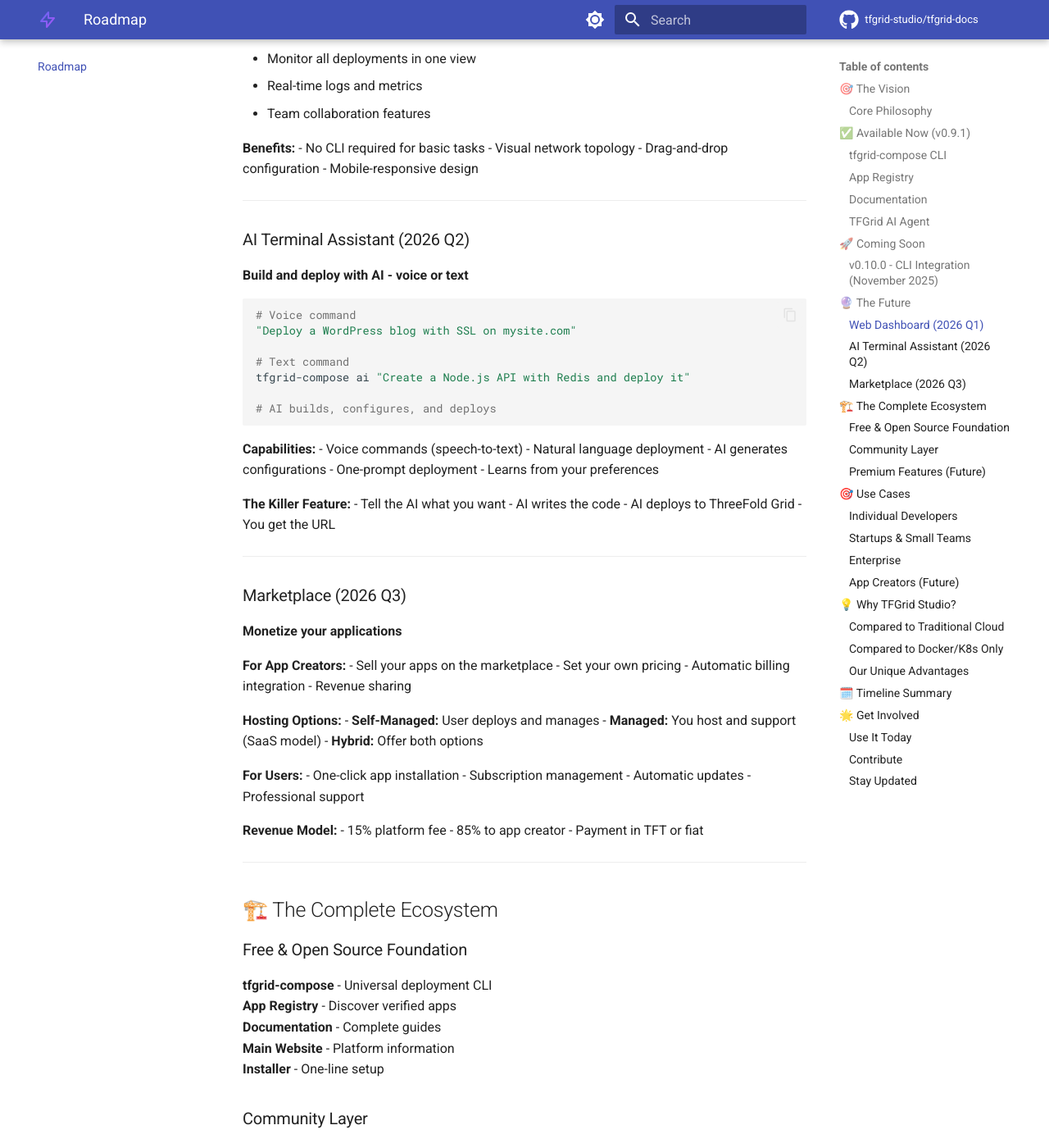
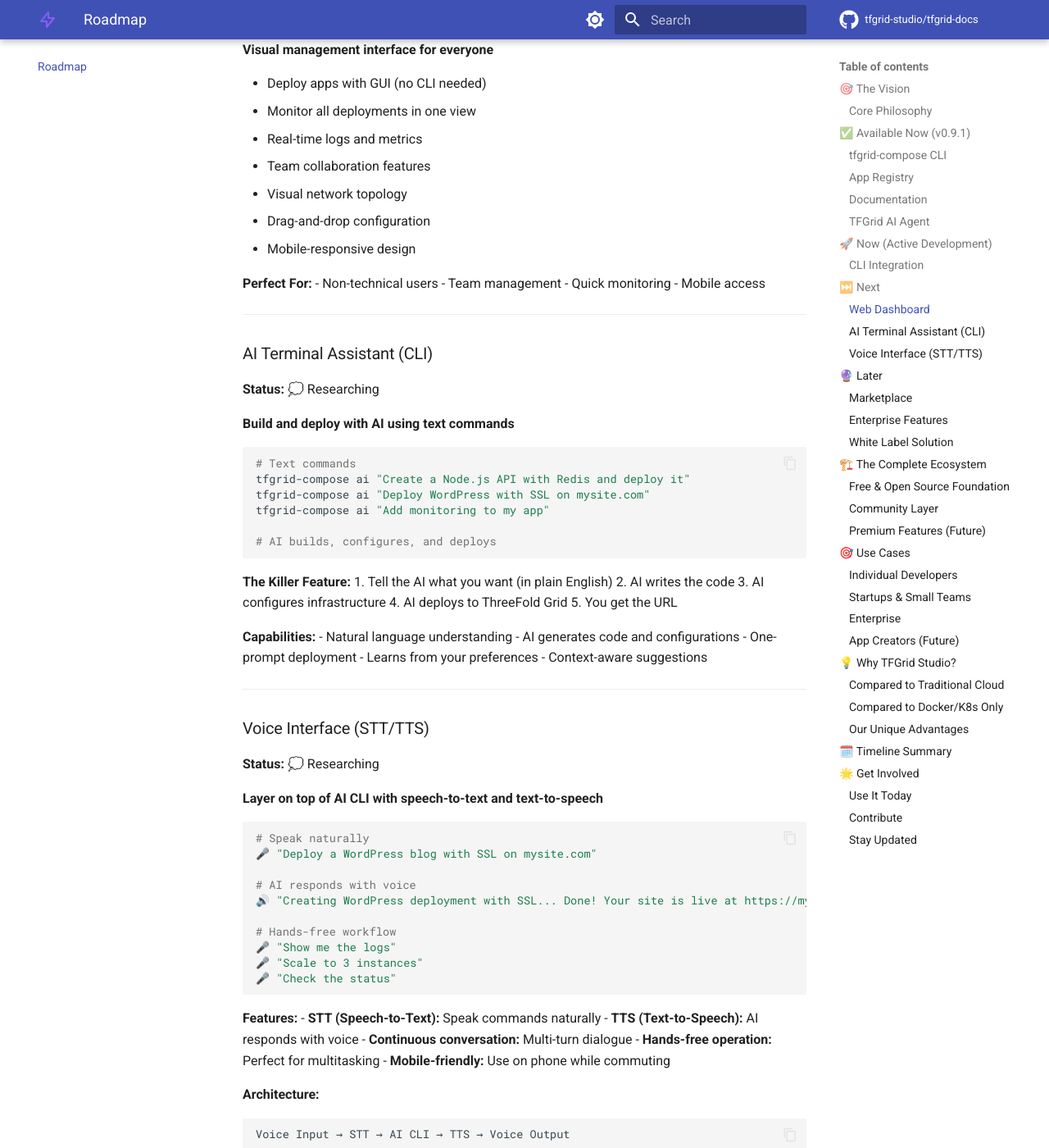
Before and after one commit to tfgrid-studio/tfgrid-docs, an MkDocs documentation site: the page built from docs/roadmap.md, in a window 1280 px wide and 1400 px high, scrolled down 2414 px. Shown: the whole window at 82% size. Built offline with MkDocs 1.6.1 and Material for MkDocs 9.7.7, drawn with Linux system fonts in a browser that asks for light colours; comment, search, counter and statistics services are not loaded; the version menu is left out; some of the changed text lies outside the part shown.

Commit message:
docs: Update roadmap with current status, timeline clarity, and new voice interface

````diff
--- a/docs/roadmap.md
+++ b/docs/roadmap.md
@@ -62,9 +62,11 @@
 
 ---
 
-## 🚀 Coming Soon
+## 🚀 Now (Active Development)
 
-### v0.10.0 - CLI Integration (November 2025)
+### CLI Integration
+
+**Status:** 🔨 Building
 
 **Deploy apps by name from the registry**
 
@@ -75,70 +77,113 @@
 # Deploy by name
 tfgrid-compose up wordpress
 tfgrid-compose up nextcloud
-tfgrid-compose up ghost
 
 # Manage multiple deployments
 tfgrid-compose list
 tfgrid-compose switch my-prod-app
 ```
 
-**Features:**
+**What You'll Get:**
 - Registry integration in CLI
 - App caching and updates
 - Multi-deployment management
-- Context switching
+- Context switching between deployments
 
 ---
 
-## 🔮 The Future
+## ⏭️ Next
 
-### Web Dashboard (2026 Q1)
+### Web Dashboard
 
-**Visual management interface**
+**Status:** 📋 Planned
 
-- Deploy apps with GUI
+**Visual management interface for everyone**
+
+- Deploy apps with GUI (no CLI needed)
 - Monitor all deployments in one view
 - Real-time logs and metrics
 - Team collaboration features
-
-**Benefits:**
-- No CLI required for basic tasks
 - Visual network topology
 - Drag-and-drop configuration
 - Mobile-responsive design
 
+**Perfect For:**
+- Non-technical users
+- Team management
+- Quick monitoring
+- Mobile access
+
 ---
 
-### AI Terminal Assistant (2026 Q2)
+### AI Terminal Assistant (CLI)
 
-**Build and deploy with AI - voice or text**
+**Status:** 💭 Researching
+
+**Build and deploy with AI using text commands**
 
 ```bash
-# Voice command
-"Deploy a WordPress blog with SSL on mysite.com"
-
-# Text command
+# Text commands
 tfgrid-compose ai "Create a Node.js API with Redis and deploy it"
+tfgrid-compose ai "Deploy WordPress with SSL on mysite.com"
+tfgrid-compose ai "Add monitoring to my app"
 
 # AI builds, configures, and deploys
 ```
 
+**The Killer Feature:**
+1. Tell the AI what you want (in plain English)
+2. AI writes the code
+3. AI configures infrastructure
+4. AI deploys to ThreeFold Grid
+5. You get the URL
+
 **Capabilities:**
-- Voice commands (speech-to-text)
-- Natural language deployment
-- AI generates configurations
+- Natural language understanding
+- AI generates code and configurations
 - One-prompt deployment
 - Learns from your preferences
-
-**The Killer Feature:**
-- Tell the AI what you want
-- AI writes the code
-- AI deploys to ThreeFold Grid
-- You get the URL
+- Context-aware suggestions
 
 ---
 
-### Marketplace (2026 Q3)
+### Voice Interface (STT/TTS)
+
+**Status:** 💭 Researching
+
+**Layer on top of AI CLI with speech-to-text and text-to-speech**
+
+```bash
+# Speak naturally
+🎤 "Deploy a WordPress blog with SSL on mysite.com"
+
+# AI responds with voice
+🔊 "Creating WordPress deployment with SSL... Done! Your site is live at https://mysite.com"
+
+# Hands-free workflow
+🎤 "Show me the logs"
+🎤 "Scale to 3 instances"
+🎤 "Check the status"
+```
+
+**Features:**
+- **STT (Speech-to-Text):** Speak commands naturally
+- **TTS (Text-to-Speech):** AI responds with voice
+- **Continuous conversation:** Multi-turn dialogue
+- **Hands-free operation:** Perfect for multitasking
+- **Mobile-friendly:** Use on phone while commuting
+
+**Architecture:**
+```
+Voice Input → STT → AI CLI → TTS → Voice Output
+```
+
+---
+
+## 🔮 Later
+
+### Marketplace
+
+**Status:** 💭 Concept
 
 **Monetize your applications**
 
@@ -146,7 +191,7 @@
 - Sell your apps on the marketplace
 - Set your own pricing
 - Automatic billing integration
-- Revenue sharing
+- Revenue sharing (85% to you, 15% platform)
 
 **Hosting Options:**
 - **Self-Managed:** User deploys and manages
@@ -159,10 +204,53 @@
 - Automatic updates
 - Professional support
 
+---
+
+### Enterprise Features
+
+**Status:** 💭 Concept
+
+**For large organizations**
+
+- SSO/SAML integration
+- Custom SLA agreements
+- On-premise deployment option
+- Advanced RBAC
+- Audit logging
+- Dedicated support
+
+---
+
+### White Label Solution
+
+**Status:** 💭 Concept
+
+**Rebrand TFGrid Studio as your own platform**
+
+**Perfect For:**
+- Cloud providers wanting their own deployment platform
+- Enterprises needing branded internal tools
+- Service providers building managed services
+- Resellers and integrators
+
+**What You Get:**
+- Full platform with your branding
+- Custom domain and logos
+- Your company colors and styling
+- Private registry for your apps
+- Your support channels
+
 **Revenue Model:**
-- 15% platform fee
-- 85% to app creator
-- Payment in TFT or fiat
+- **Annual License:** $50k-$200k/year based on scale
+- **Revenue Share:** 20% of marketplace sales (if enabled)
+- **Support Tier:** Additional professional services
+- **Custom Development:** Bespoke features on request
+
+**Use Cases:**
+- **Cloud Provider:** "AcmeCloud Studio powered by TFGrid"
+- **Enterprise:** "TechCorp Internal Deployment Platform"
+- **MSP:** "ManagedApps Platform by YourCompany"
+- **Consulting:** "DevOps Solutions Platform"
 
 ---
 
@@ -190,6 +278,7 @@
 **Marketplace** - Monetization platform
 **Team Collaboration** - Multi-user management
 **Priority Support** - SLA and dedicated help
+**White Label** - Rebrand as your own platform (Enterprise revenue)
 
 ---
 
````
